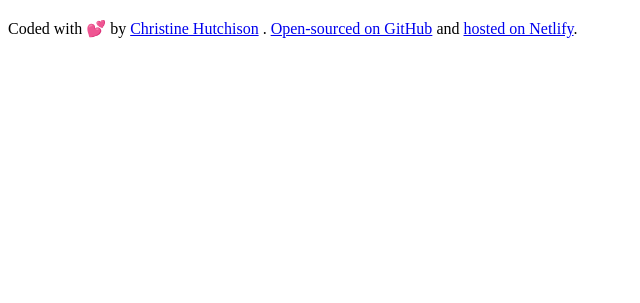
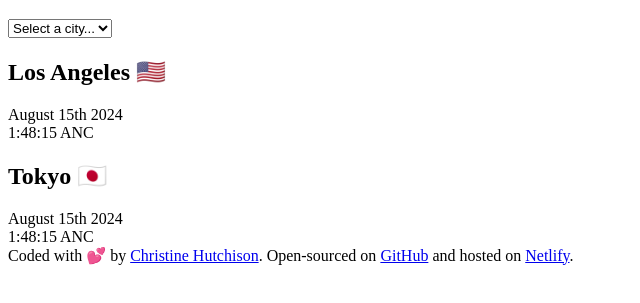
Before and after one commit to ChristineHutchison/World-Clock-Project, a plain HTML site: page index.html in a window 1280 px wide. Shown: the part 61-364 px from the top of the page, without its empty margins (0-640 px from the left). Drawn offline with Linux system fonts and the light colour scheme.

Commit message:
Added the basic HTML

```diff
--- a/index.html
+++ b/index.html
@@ -13,25 +13,45 @@
 		<title>World Clock</title>
 	</head>
 	<body>
-		<h1>World Clock</h1>
+		<div class="container">
+			<h1>World Clock</h1>
+			<select>
+				<option value="">Select a city...</option>
+				<option value="">London</option>
+				<option value="">Sydney</option>
+				<option value="">New York</option>
+				<option value="">Paris</option>
+			</select>
+			<div class="city">
+				<h2>Los Angeles 🇺🇸</h2>
+				<div class="date">August 15th 2024</div>
+				<div class="time">1:48:15 ANC</div>
+			</div>
+			<div class="city">
+				<h2>Tokyo 🇯🇵</h2>
+				<div class="date">August 15th 2024</div>
+				<div class="time">1:48:15 ANC</div>
+			</div>
+		</div>
 		<footer>
 			Coded with 💕 by
 			<a
 				href="https://github.com/ChristineHutchison"
 				target="_blank"
 				>Christine Hutchison</a
-			>
-			.
+			>. Open-sourced on
 			<a
 				href="https://github.com/ChristineHutchison/World-Clock-Project"
 				target="_blank"
-				>Open-sourced on GitHub</a
 			>
-			and
+				GitHub</a
+			>
+			and hosted on
 			<a
 				href="https://christines-world-clock.netlify.app/"
 				target="_blank"
-				>hosted on Netlify</a
+			>
+				Netlify</a
 			>.
 		</footer>
 		<script src="javascript/index.js"></script>
```
